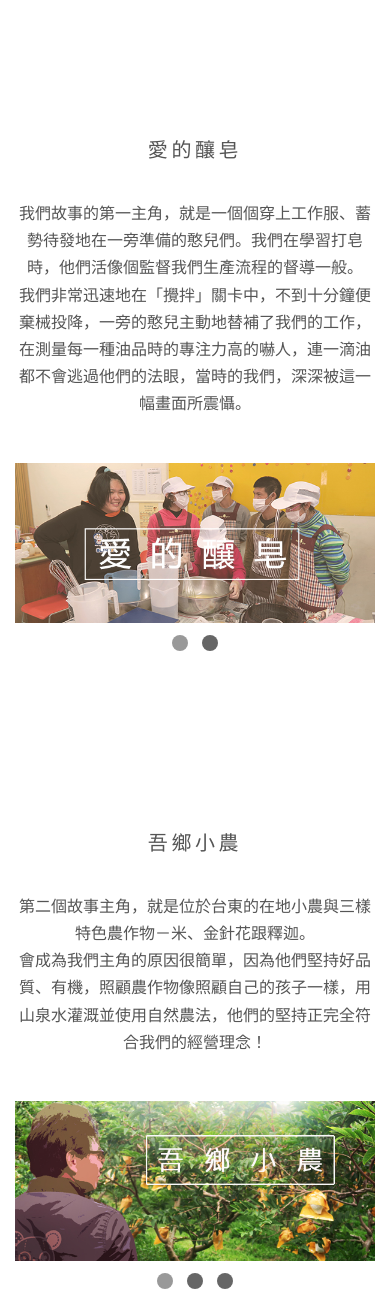
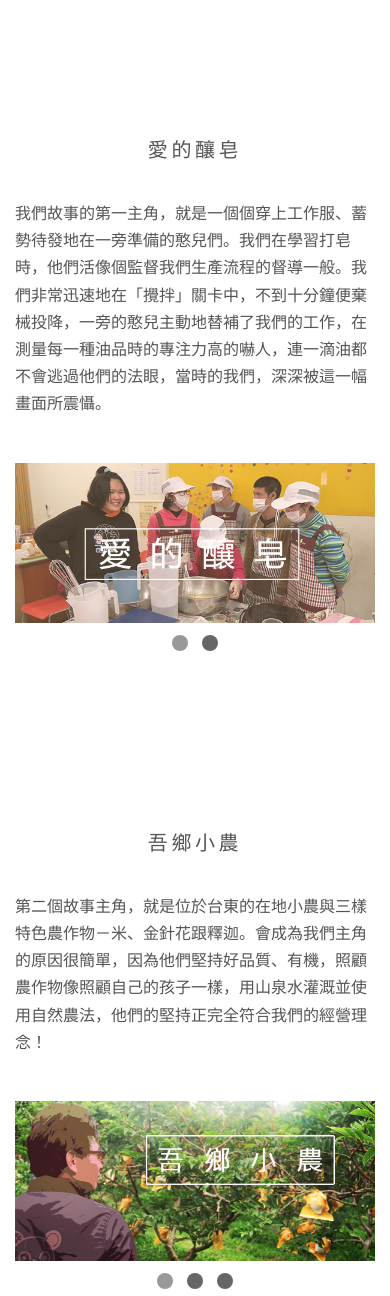
Before and after one commit to ShaoEnChen/Trisoap, a PHP site: page / in a window 390 px wide. Shown: the part 639-1935 px from the top of the page. Run offline with PHP 8.4, Linux system fonts and the light colour scheme; the visitor is signed in with stand-in values (Sample User, id 1); data comes from the database, SQL or seed files in the repository; some libraries are stand-ins or nearby versions; some web fonts are replaced.

Commit message:
index text-align

```diff
--- a/Homepage/css/trisoap.css
+++ b/Homepage/css/trisoap.css
@@ -4,6 +4,7 @@
 @import url(https://fonts.googleapis.com/css?family=Open+Sans:400,300,600,700,800);
 @import url(https://fonts.googleapis.com/css?family=Kanit:400,200,100,300,500,600,700,800,900);
 @import url(https://fonts.googleapis.com/css?family=Raleway);
+@import url(http://fonts.googleapis.com/earlyaccess/notosanstc.css);
 @import url(../js/vegas/vegas.min.css);
 @import url(ionicons.min.css);
 @import url(font-awesome.min.css);
@@ -1715,7 +1716,8 @@ li .shop-cart {
 @media (max-width: 1200px) {
   #about, #about-slider, #about-slider2 {
     text-align: center; }
-
+  #about p, #about-slider p, #about-slider2 p {
+    text-align: left; }
   #carousel-light, #carousel-light2, #carousel-light3, #carousel-dark, #carousel-transparent {
     margin: 45px 0; } }
 /* Stop animation on mobile devices */
@@ -1763,13 +1765,16 @@ li .shop-cart {
   z-index: 1002;
 }
 /* slide文字div */
+
+/*
 @font-face {
-  font-family: FOUNTAIN;
-  src: url(../fonts/fountainpenW2.TTC);
-}
+  font-family: 'FOUNTAIN';
+  src: url(../fonts/fountainpen.ttf) format('truetype');
+}
+*/
 
 .slide-text {
-  font-family: FOUNTAIN;
+  font-family: 'Noto Sans TC', 'Raleway';
   margin: 0;
 }
 
--- a/Homepage/index.php
+++ b/Homepage/index.php
@@ -15,11 +15,6 @@
     <link href="../FlexSlider/flexslider.css" rel="stylesheet">
     <!-- Custom CSS-->
     <link href="css/trisoap.css" rel="stylesheet">
-    <script>
-    function closed(){
-    	alert("此功能將在近期開放，敬請期待");
-    }
-    </script>
   </head>
   <body id="page-top" data-spy="scroll" data-target=".navbar-fixed-top" class="top">
     <!-- Preloader-->
@@ -174,7 +169,7 @@
         <div class="row">
           <div class="col-lg-5">
             <h3>愛的釀皂</h3>
-            <p>我們故事的第一主角，就是一個個穿上工作服、蓄勢待發地在一旁準備的憨兒們。我們在學習打皂時，他們活像個監督我們生產流程的督導一般。<br>我們非常迅速地在「攪拌」關卡中，不到十分鐘便棄械投降，一旁的憨兒主動地替補了我們的工作，在測量每一種油品時的專注力高的嚇人，連一滴油都不會逃過他們的法眼，當時的我們，深深被這一幅畫面所震懾。</p>
+            <p>我們故事的第一主角，就是一個個穿上工作服、蓄勢待發地在一旁準備的憨兒們。我們在學習打皂時，他們活像個監督我們生產流程的督導一般。我們非常迅速地在「攪拌」關卡中，不到十分鐘便棄械投降，一旁的憨兒主動地替補了我們的工作，在測量每一種油品時的專注力高的嚇人，連一滴油都不會逃過他們的法眼，當時的我們，深深被這一幅畫面所震懾。</p>
             <!-- <a href="#" target="_blank" class="btn btn-dark">更多</a> -->
           </div>
           <div class="col-lg-6 col-lg-offset-1">
@@ -200,8 +195,7 @@
         <div class="row">
           <div class="col-lg-5">
             <h3>吾鄉小農</h3>
-            <p>第二個故事主角，就是位於台東的在地小農與三樣特色農作物－米、金針花跟釋迦。<br>
-      			會成為我們主角的原因很簡單，因為他們堅持好品質、有機，照顧農作物像照顧自己的孩子一樣，用山泉水灌溉並使用自然農法，他們的堅持正完全符合我們的經營理念！</p>
+            <p>第二個故事主角，就是位於台東的在地小農與三樣特色農作物－米、金針花跟釋迦。會成為我們主角的原因很簡單，因為他們堅持好品質、有機，照顧農作物像照顧自己的孩子一樣，用山泉水灌溉並使用自然農法，他們的堅持正完全符合我們的經營理念！</p>
       			<!-- <a href="#" target="_blank" class="btn btn-dark">更多</a> -->
           </div>
           <div class="col-lg-6 col-lg-offset-1">
--- a/Homepage/js/custom.js
+++ b/Homepage/js/custom.js
@@ -10,3 +10,7 @@ $(window).load(function() {
 	animationSpeed: 1000
   });
 });
+
+function closed() {
+	alert("此功能將在近期開放，敬請期待");
+}
```
Also changed, not shown: 1 other file.
